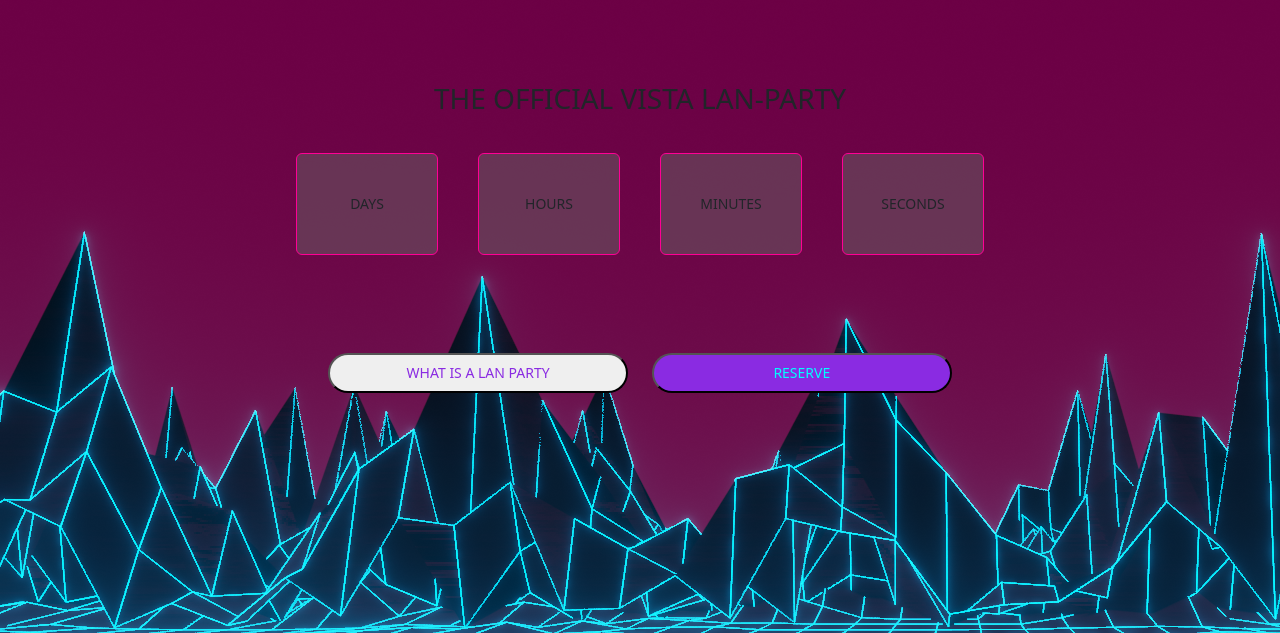
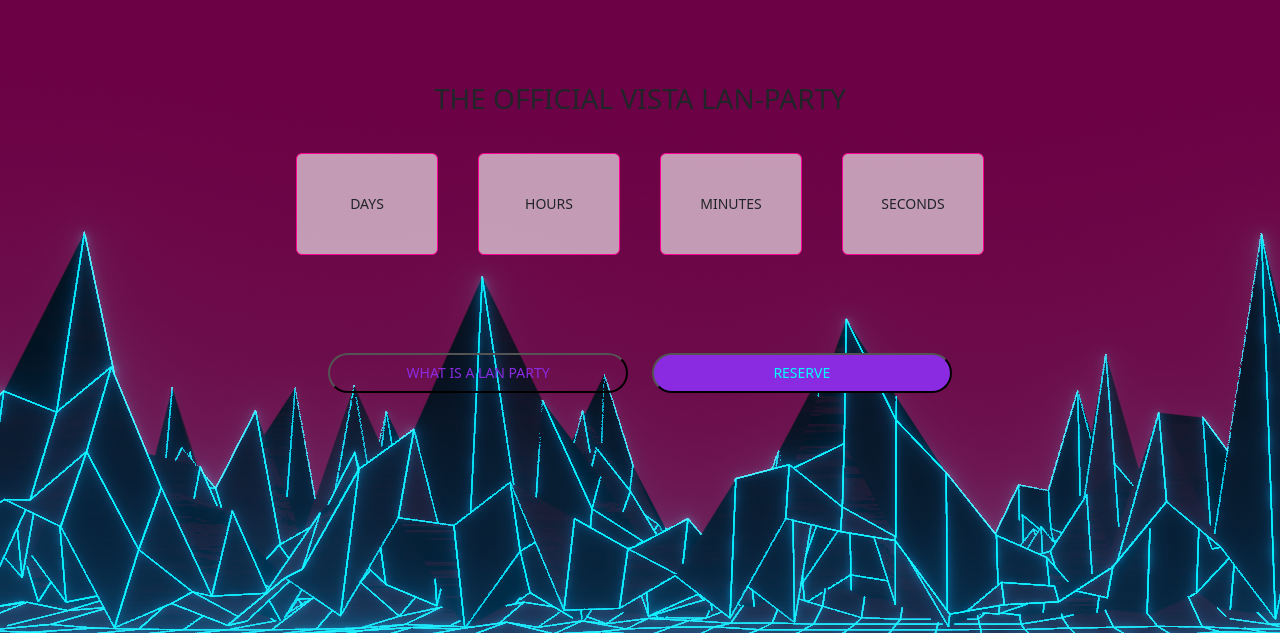
Before and after one commit to TamoAgzt/LAN-party-244, a PHP site: template template/public/index.html in a window 1280 px wide. Shown: the part 80-713 px from the top of the page. Run offline with PHP 8.4, Linux system fonts and the light colour scheme; the template is opened without the code that fills it, so the values that code supplies are empty.

Commit message:
css bijgewerkt

```diff
--- a/template/css/main.css
+++ b/template/css/main.css
@@ -64,7 +64,7 @@ p {
     all: unset;
     width: 140px;
     height: 100px;
-    background-color: rgba(100, 100, 100, 0.5);
+    background-color: rgba(255, 255, 255, 0.6);
     border-radius: 6px;
     margin: 20px;
     border: 1px solid rgb(255, 0, 149);
@@ -75,6 +75,7 @@ p {
 }
 
 .buttons .button-one{
+    background-color: rgba(0,0,0,0);
     color:blueviolet;
     width: 300px;
     height: 40px;
```
